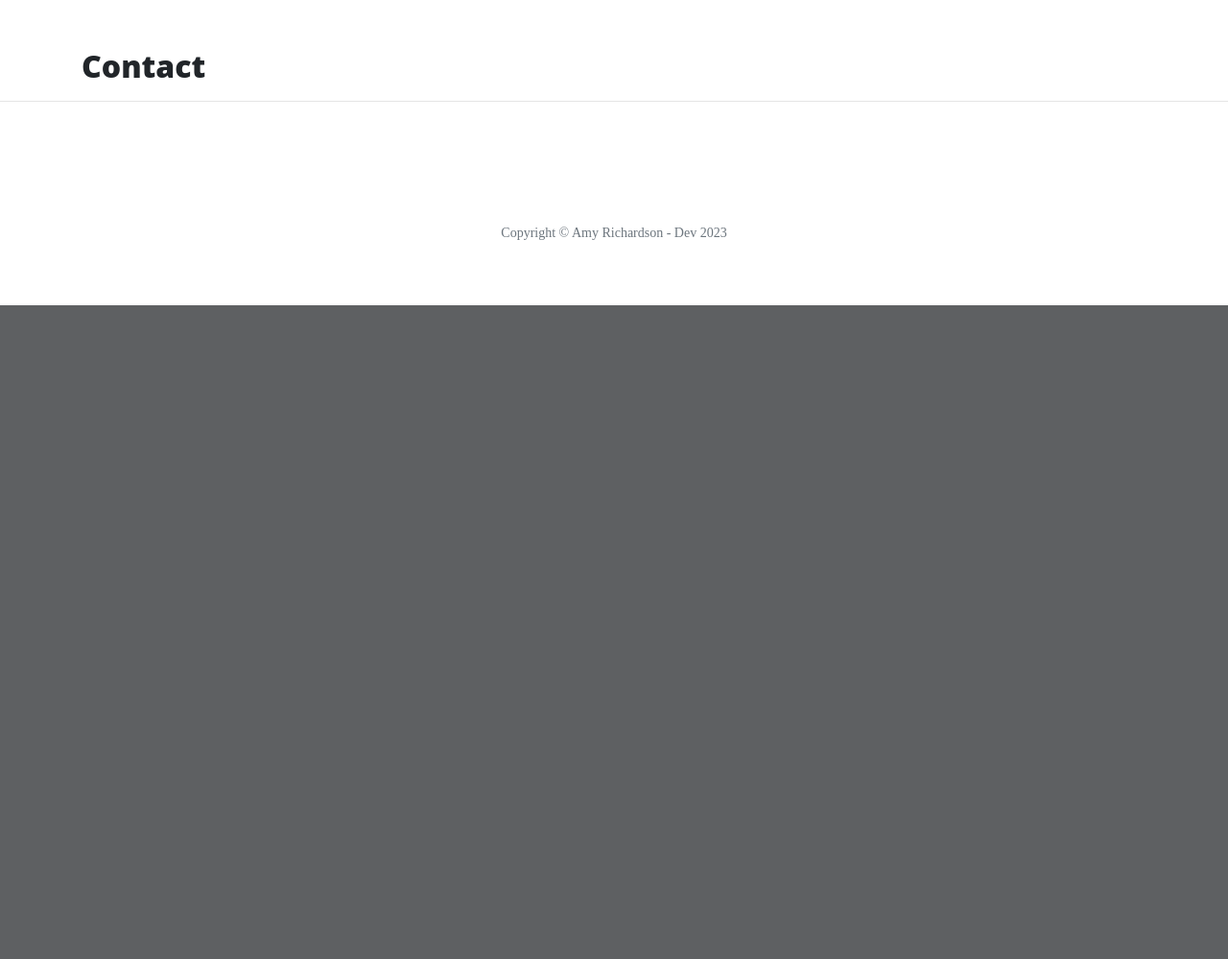
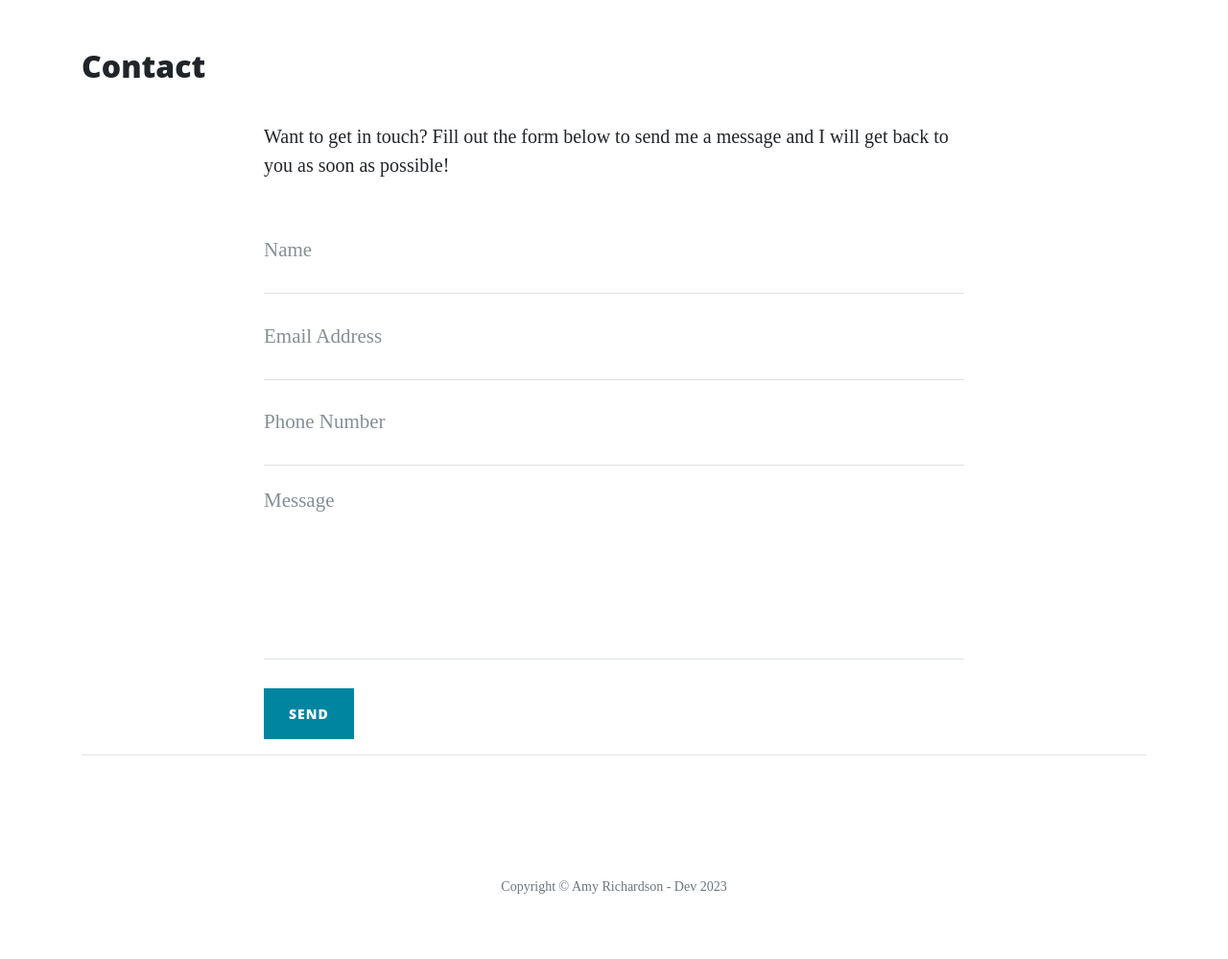
Before and after one commit to amylour/flask_practice, a Flask app: page /contact in a window 1280 px wide. Shown: the part 628-1627 px from the top of the page at 96% size. Before the commit the page ends 946 px from the top, so only its background shows below. Run offline with Flask 3, Linux system fonts and the light colour scheme; some libraries are stand-ins or nearby versions.

Commit message:
Add flask form practice

```diff
--- a/run.py
+++ b/run.py
@@ -1,9 +1,12 @@
 import os
 import json
-from flask import Flask, render_template
+from flask import Flask, render_template, request, flash
+if os.path.exists("env.py"):
+    import env
 
 
 app = Flask(__name__)
+app.secret_key = os.environ.get("SECRET_KEY")
 
 
 @app.route("/")
@@ -29,8 +32,12 @@
                 member = obj
     return render_template("member.html", member=member)
 
-@app.route("/contact")
+
+@app.route("/contact", methods=["GET", "POST"])
 def contact():
+    if request.method == "POST":
+        flash("Thanks {}, we have received your message!".format(
+            request.form.get("name")))
     return render_template("contact.html", page_title="Contact")
 
 
--- a/templates/contact.html
+++ b/templates/contact.html
@@ -1,4 +1,63 @@
 {% extends "base.html" %}
 {% block content %}
     <h2>{{ page_title }}</h2>
+
+
+    <div class="row">
+        <div class="col-lg-8 col-md-10 mx-auto">
+
+            {% with messages = get_flashed_messages() %}
+                {% if messages %}
+                    <ul class="flashes">
+                        {% for message in messages %}
+                            <li>{{ message }}</li>
+                        {% endfor%}
+                    </ul>
+                {% endif %}
+            {% endwith %}
+
+
+
+            <p>Want to get in touch? Fill out the form below to send me a message and I will get back to you as soon as
+                possible!</p>
+            <form method="POST" name="sentMessage" id="contactForm" novalidate>
+                <div class="control-group">
+                    <div class="form-group floating-label-form-group controls">
+                        <label>Name</label>
+                        <input type="text" class="form-control" placeholder="Name" name="name" id="name" required
+                            data-validation-required-message="Please enter your name.">
+                        <p class="help-block text-danger"></p>
+                    </div>
+                </div>
+                <div class="control-group">
+                    <div class="form-group floating-label-form-group controls">
+                        <label>Email Address</label>
+                        <input type="email" class="form-control" placeholder="Email Address" name="email" id="email" required
+                            data-validation-required-message="Please enter your email address.">
+                        <p class="help-block text-danger"></p>
+                    </div>
+                </div>
+                <div class="control-group">
+                    <div class="form-group col-xs-12 floating-label-form-group controls">
+                        <label>Phone Number</label>
+                        <input type="tel" class="form-control" placeholder="Phone Number" name="phone" id="phone" required
+                            data-validation-required-message="Please enter your phone number.">
+                        <p class="help-block text-danger"></p>
+                    </div>
+                </div>
+                <div class="control-group">
+                    <div class="form-group floating-label-form-group controls">
+                        <label>Message</label>
+                        <textarea rows="5" class="form-control" placeholder="Message" name="message" id="message" required
+                            data-validation-required-message="Please enter a message."></textarea>
+                        <p class="help-block text-danger"></p>
+                    </div>
+                </div>
+                <br>
+                <div id="success"></div>
+                <button type="submit" class="btn btn-primary" id="sendMessageButton">Send</button>
+            </form>
+        </div>
+
+
 {% endblock %}
```
Also changed, not shown: package-lock.json (added), 1 other file.
